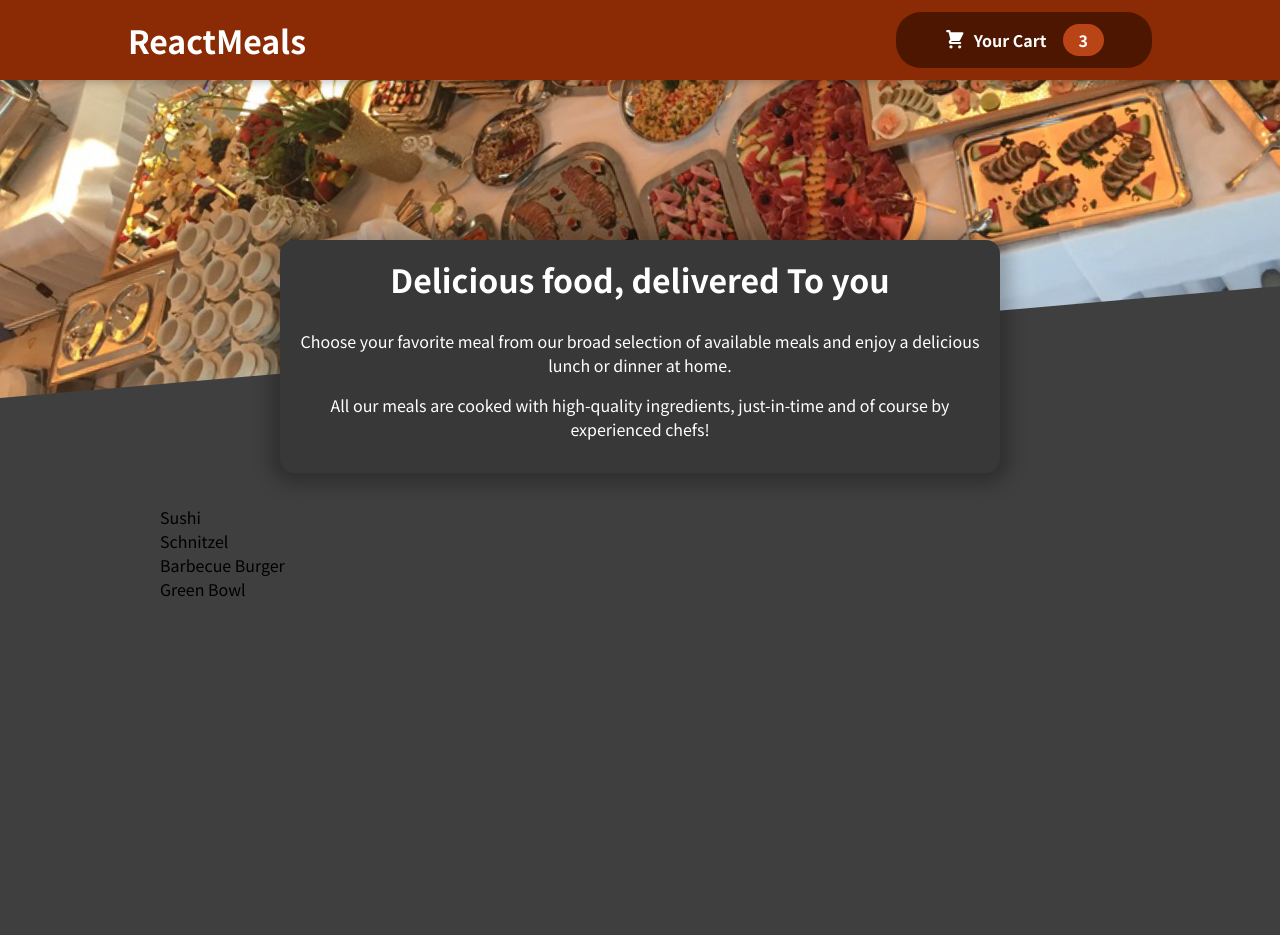
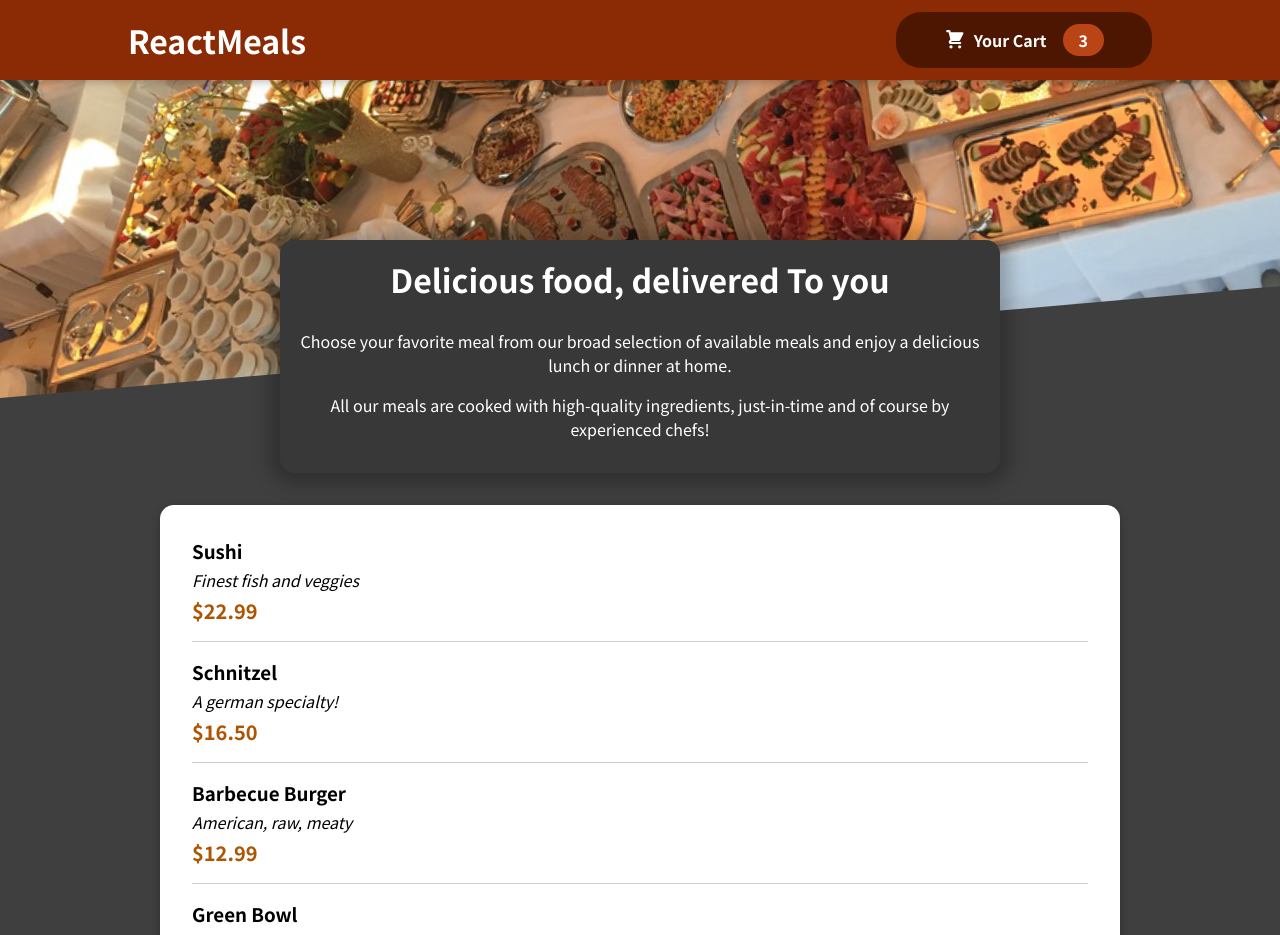
Before and after one commit to haosmos/food-order-app, a React (Create React App) app: page / in a window 1280 px wide. Shown: the top 935 px of the page. Before the commit the page ends 800 px from the top, so only its background shows below. Built offline with nearby package versions, Linux system fonts and the light colour scheme.

Commit message:
added individual Meal items

```diff
--- a/src/components/Meals/AvailableMeals.js
+++ b/src/components/Meals/AvailableMeals.js
@@ -1,4 +1,6 @@
-import classes from './AvailableMeals.module.css';
+import MealItem from './MealItem/MealItem';
+import Card     from '../UI/Card';
+import classes  from './AvailableMeals.module.css';
 
 const DUMMY_MEALS = [
   {
@@ -28,17 +30,22 @@
 ];
 
 const AvailableMeals = (props) => {
-  const mealsList = DUMMY_MEALS.map(meal =>
-      <li>
-        {meal.name}
-      </li>
-  );
+  const mealsList = DUMMY_MEALS.map((meal) => (
+      <MealItem
+          key={meal.id}
+          name={meal.name}
+          description={meal.description}
+          price={meal.price}
+      />
+  ));
 
   return (
       <section className={classes.meals}>
-        <ul>
-          {mealsList}
-        </ul>
+        <Card>
+          <ul>
+            {mealsList}
+          </ul>
+        </Card>
       </section>
   )
 };
--- /dev/null
+++ b/src/components/Meals/MealItem/MealItem.js
@@ -0,0 +1,20 @@
+import classes from './MealItem.module.css';
+
+const MealItem = (props) => {
+  const price = `$${props.price.toFixed(2)}`
+
+  return (
+      <li className={classes.meal}>
+        <div>
+          <h3>{props.name}</h3>
+          <div className={classes.description}>{props.description}</div>
+          <div className={classes.price}>{price}</div>
+        </div>
+        <div>
+
+        </div>
+      </li>
+  )
+};
+
+export default MealItem;
--- /dev/null
+++ b/src/components/Meals/MealItem/MealItem.module.css
@@ -0,0 +1,22 @@
+.meal {
+  display: flex;
+  justify-content: space-between;
+  margin: 1rem;
+  padding-bottom: 1rem;
+  border-bottom: 1px solid #ccc;
+}
+
+.meal h3 {
+  margin: 0 0 0.25rem 0;
+}
+
+.description {
+  font-style: italic;
+}
+
+.price {
+  font-size: 1.25rem;
+  font-weight: bold;
+  margin-top: 0.25rem;
+  color: #ad5502;
+}
--- /dev/null
+++ b/src/components/UI/Card.js
@@ -0,0 +1,11 @@
+import classes from './Card.module.css';
+
+const Card = (props) => {
+  return (
+      <div className={classes.card}>
+        {props.children}
+      </div>
+  )
+};
+
+export default Card;
--- /dev/null
+++ b/src/components/UI/Card.module.css
@@ -0,0 +1,6 @@
+.card {
+  padding: 1rem;
+  border-radius: 14px;
+  background-color: white;
+  box-shadow: 0 2px 8px rgba(0, 0, 0, 0.25);
+}
```
Also changed, not shown: src/components/Meals/MealItem/MealItemForm.js (added).
